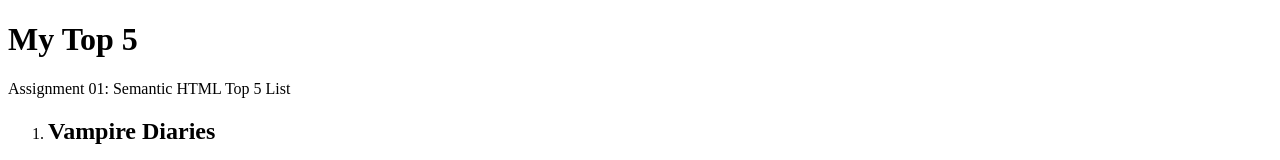
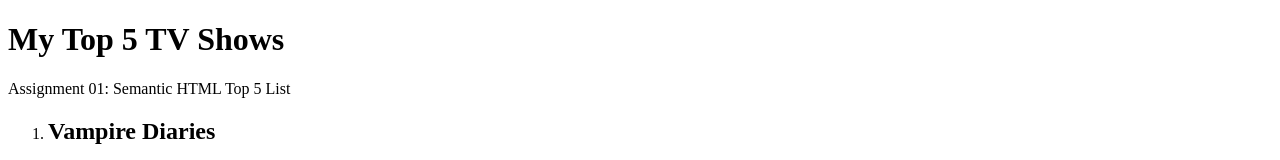
Before and after one commit to Jayrey122/3304-course-portfolio, a plain HTML site: page assignment-01/index.html in a window 1280 px wide. Shown: the top 160 px of the page. Drawn offline with Linux system fonts and the light colour scheme.

Commit message:
Fix Title for My Top 5 TV Shows

```diff
--- a/assignment-01/index.html
+++ b/assignment-01/index.html
@@ -7,7 +7,7 @@
 </head>
 <body>
     <header>
-        <h1>My Top 5</h1>
+        <h1>My Top 5 TV Shows</h1>
         <p>Assignment 01: Semantic HTML Top 5 List</p>
     </header>
     <main>
```
